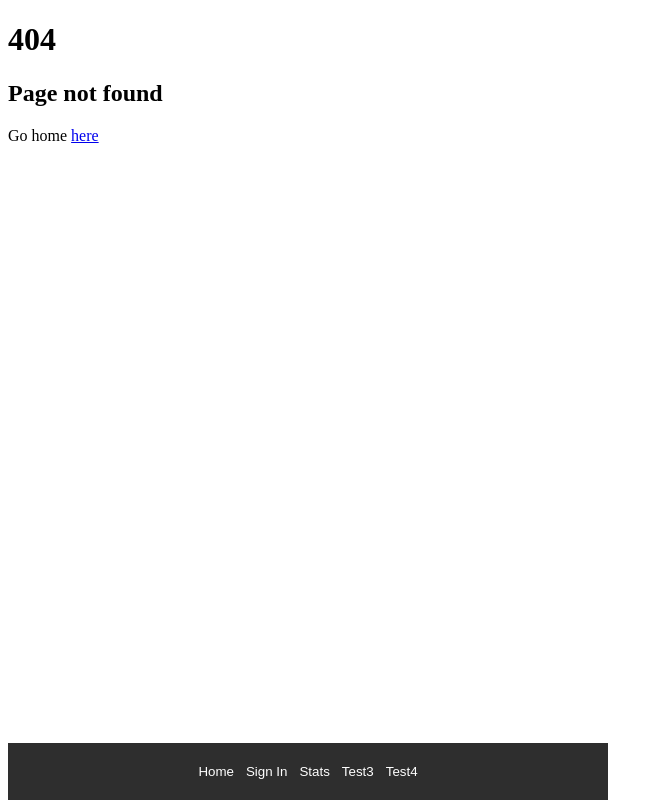
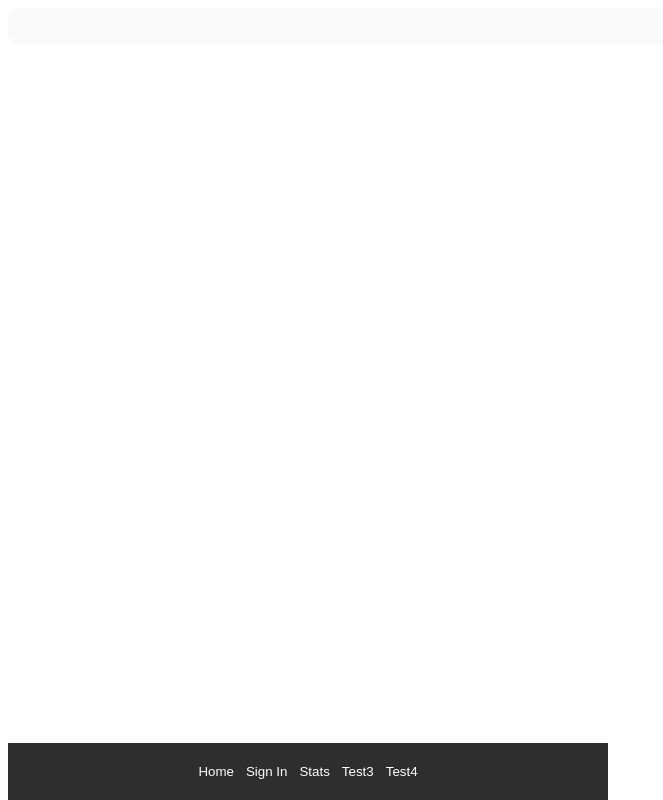
Before and after one commit to williamcaamot/arcturus, a React (Vite) app in the folder frontend/: page /MyProfile in a window 1280 px wide. Before the commit this address had no page. Shown: the whole page, without its empty margins (0-663 px from the left). Built offline with nearby package versions, Linux system fonts and the light colour scheme.

Commit message:
Added some starting to my profile

```diff
--- /dev/null
+++ b/frontend/src/pages/profile/MyProfile.tsx
@@ -0,0 +1,17 @@
+import "./styles/myProfile.css";
+import backArrow from "../../../public/images/backArrow.png";
+
+const Statistics = () => {
+    return (
+        <div className="profileContainer">
+            <div className="backBtn">
+                <button>
+                    <img src={backArrow} alt="Back" />
+                </button>
+            </div>
+
+        </div>
+    );
+};
+
+export default Statistics;
--- /dev/null
+++ b/frontend/src/pages/profile/styles/myProfile.css
@@ -0,0 +1,31 @@
+.profileContainer {
+    display: flex;
+    flex-direction: column;
+    align-items: center;
+    gap: 2vh;
+    padding: 18px 18px;
+    border-radius: 10px;
+    background: var(--Background, #FAFAFA);
+    height: auto;
+    position: relative;
+    overflow: auto;
+}
+.backBtn {
+    border: none;
+    border: none;
+    position: absolute;
+    top: 40px;
+    left: 30px;
+}
+
+.backBtn button {
+    background: none;
+    border-radius: 10px;
+    border: none;
+
+}
+
+.backBtn img {
+    width: 30px;
+    height: 38px;
+}
--- a/frontend/src/route/Router.tsx
+++ b/frontend/src/route/Router.tsx
@@ -3,6 +3,7 @@ import LandingPage from "../pages/landingpage/LandingPage";
 import NotFoundPage from "../pages/NotFoundPage";
 import SignIn from "../pages/sign_in/SignIn";
 import Statistics from "../pages/statistics/Statistics";
+import Profile from "../pages/profile/MyProfile";
 
 
 
@@ -13,6 +14,7 @@ const Router = () => {
                 <Route path="/" element={<LandingPage />} />
                 <Route path="/SignIn" element={<SignIn />} />
                 <Route path="/Statistics" element={<Statistics />} />
+                <Route path="/MyProfile" element={<Profile />} />
                 <Route path="*" element={<NotFoundPage />} />
             </Routes>
         </BrowserRouter>
```
